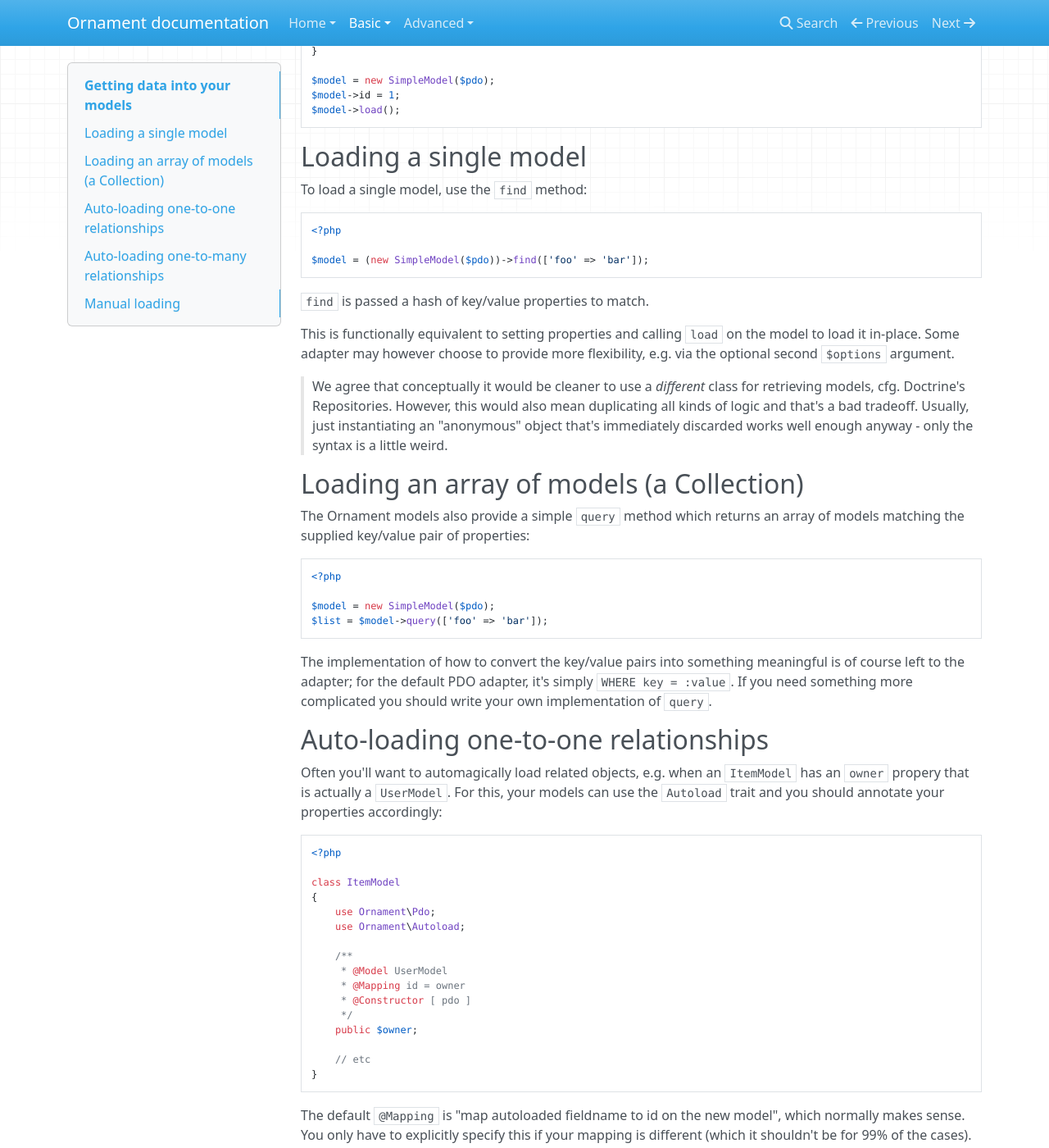
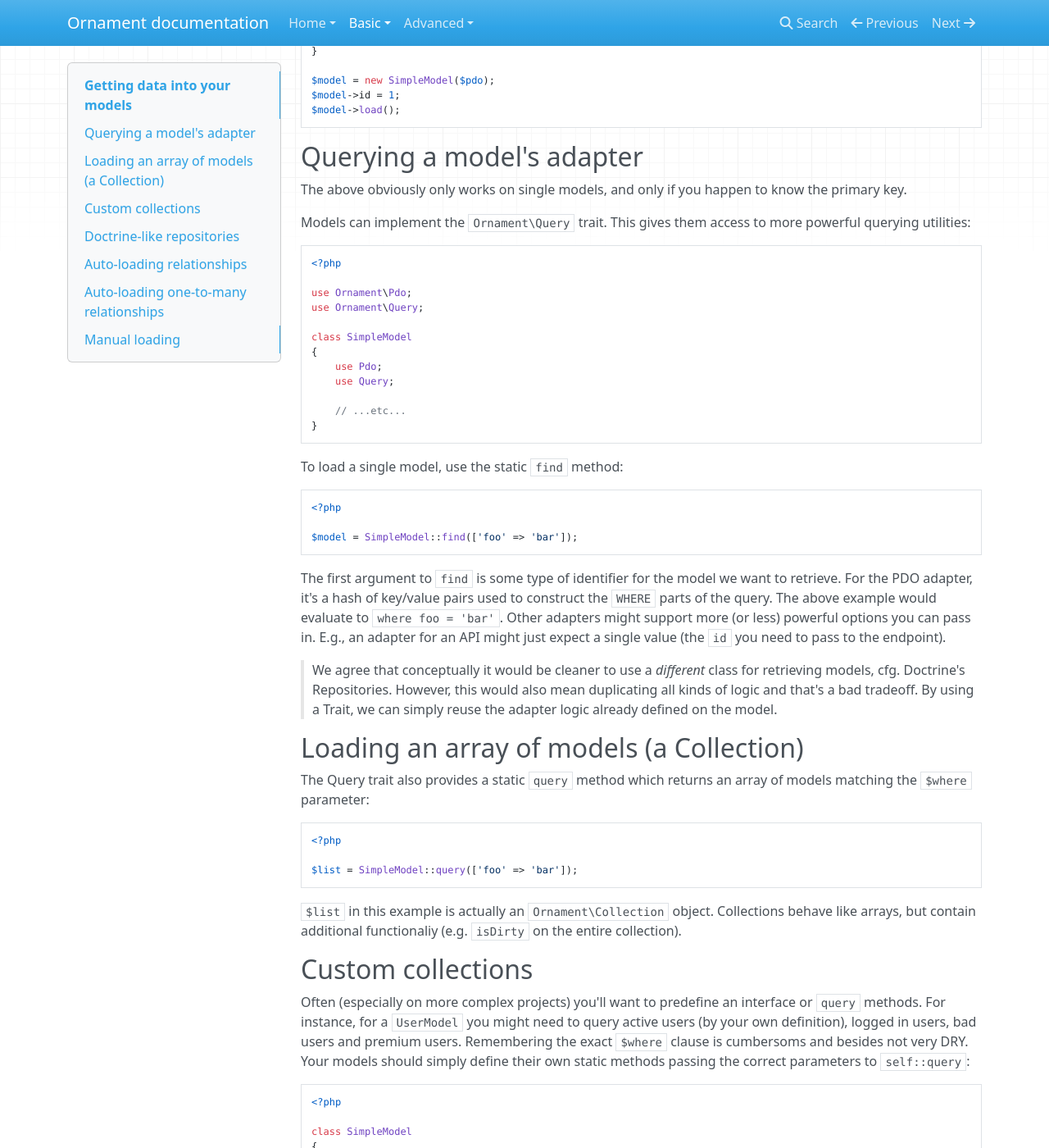
Before and after one commit to ornament-orm/ornament, an MkDocs documentation site: the page built from docs/basic/loading.md, in a window 1280 px wide and 1400 px high, scrolled down 516 px. Shown: the whole window at 82% size. Built offline with MkDocs 1.6.1, drawn with Linux system fonts in a browser that asks for light colours; nearby versions of some CDN libraries; old or Windows-style settings are respelled for this version of MkDocs; some of the changed text lies outside the part shown.

Commit message:
update docs

````diff
--- a/docs/basic/loading.md
+++ b/docs/basic/loading.md
@@ -30,44 +30,107 @@ $model->id = 1;
 $model->load();
 ```
 
-## Loading a single model
-To load a single model, use the `find` method:
+## Querying a model's adapter
+The above obviously only works on single models, and only if you happen to know
+the primary key.
+
+Models can implement the `Ornament\Query` trait. This gives them access to more
+powerful querying utilities:
+
+```
+<?php
+
+use Ornament\Pdo;
+use Ornament\Query;
+
+class SimpleModel
+{
+    use Pdo;
+    use Query;
+
+    // ...etc...
+}
+```
+
+To load a single model, use the static `find` method:
 
 ```php
 <?php
 
-$model = (new SimpleModel($pdo))->find(['foo' => 'bar']);
+$model = SimpleModel::find(['foo' => 'bar']);
 ```
 
-`find` is passed a hash of key/value properties to match.
-
-This is functionally equivalent to setting properties and calling `load` on the
-model to load it in-place. Some adapter may however choose to provide more
-flexibility, e.g. via the optional second `$options` argument.
+The first argument to `find` is some type of identifier for the model we want to
+retrieve. For the PDO adapter, it's a hash of key/value pairs used to construct
+the `WHERE` parts of the query. The above example would evaluate to
+`where foo = 'bar'`. Other adapters might support more (or less) powerful
+options you can pass in. E.g., an adapter for an API might just expect a single
+value (the `id` you need to pass to the endpoint).
 
 > We agree that conceptually it would be cleaner to use a _different_ class for
 > retrieving models, cfg. Doctrine's Repositories. However, this would also mean
-> duplicating all kinds of logic and that's a bad tradeoff. Usually, just
-> instantiating an "anonymous" object that's immediately discarded works well
-> enough anyway - only the syntax is a little weird.
+> duplicating all kinds of logic and that's a bad tradeoff. By using a Trait, we
+> can simply reuse the adapter logic already defined on the model.
 
 ## Loading an array of models (a Collection)
-The Ornament models also provide a simple `query` method which returns an array of
-models matching the supplied key/value pair of properties:
+The Query trait also provides a static `query` method which returns an array of
+models matching the `$where` parameter:
 
 ```php
 <?php
 
-$model = new SimpleModel($pdo);
-$list = $model->query(['foo' => 'bar']);
+$list = SimpleModel::query(['foo' => 'bar']);
 ```
 
-The implementation of how to convert the key/value pairs into something
-meaningful is of course left to the adapter; for the default PDO adapter,
-it's simply `WHERE key = :value`. If you need something more complicated you
-should write your own implementation of `query`.
+`$list` in this example is actually an `Ornament\Collection` object. Collections
+behave like arrays, but contain additional functionaliy (e.g. `isDirty` on the
+entire collection).
 
-## Auto-loading one-to-one relationships
+## Custom collections
+Often (especially on more complex projects) you'll want to predefine an
+interface or `query` methods. For instance, for a `UserModel` you might need to
+query active users (by your own definition), logged in users, bad users and
+premium users. Remembering the exact `$where` clause is cumbersoms and besides
+not very DRY. Your models should simply define their own static methods passing
+the correct parameters to `self::query`:
+
+```php
+<?php
+
+class SimpleModel
+{
+    // etc.
+
+    public static function queryActive()
+    {
+        return self::query(['active' => true]);
+    }
+}
+```
+
+Note that you in no way _need_ to forward to `self::query`; as long as your
+custom method returns a `Collection` (just instantiate with an array of models
+as a constructor argument) you're good to go.
+
+## Doctrine-like repositories
+You can also go out of your way and place all `query`-related methods in a
+separate class, and _still_ benefit from the setup already done:
+
+```php
+<?php
+
+abstract class SimpleService extends SimpleModel
+{
+    // etc.
+}
+```
+
+Ornament will see that the `SimpleService` is `abstract` and extends a
+`SimpleModel`, and know to use the latter when constructing models. This way,
+for complex models with lots of `query` types, you can abstract them away into
+the Service class and keep the model itself clean.
+
+## Auto-loading relationships
 Often you'll want to automagically load related objects, e.g. when an
 `ItemModel` has an `owner` propery that is actually a `UserModel`. For this,
 your models can use the `Autoload` trait and you should annotate your properties
@@ -144,7 +207,7 @@ parameters/options.
 The function signature for `query` is:
 
 ```php
-public function query(array $parameters, array $opts = [], array $ctor = []);
+public function query($where, array $opts = [], array $ctor = []);
 ```
 
 `$opts` is a hash of adapter-specific options. For instance, the default Pdo
````
